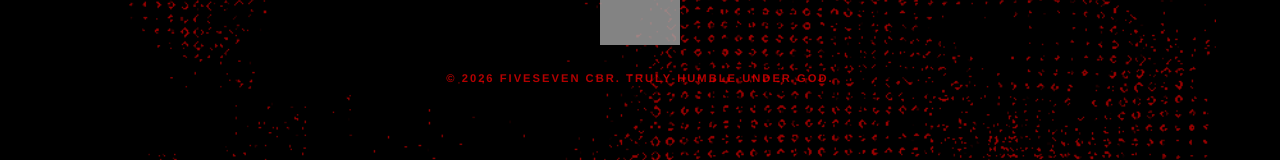
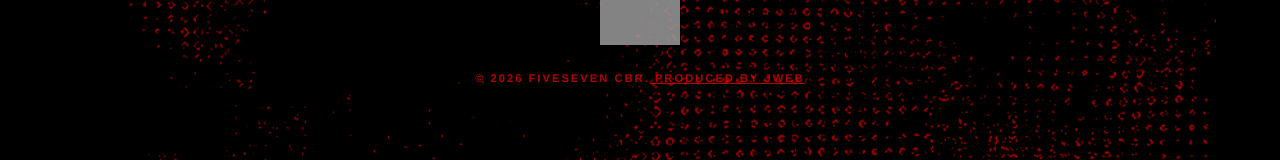
Before and after one commit to jacopolerro/sitoswag, a React (Vite) app: page / in a window 1280 px wide. Shown: the part 5917-6077 px from the top of the page. Built offline with nearby package versions, Linux system fonts and the light colour scheme; grey boxes are pictures that could not be loaded.

Commit message:
update footer: replaced truly humble with produced by jweb link

```diff
--- a/src/App.css
+++ b/src/App.css
@@ -601,6 +601,16 @@ section {
   opacity: 0.7;
 }
 
+.jweb-link {
+  color: inherit;
+  text-decoration: underline;
+  transition: opacity 0.3s ease;
+}
+
+.jweb-link:hover {
+  opacity: 1;
+}
+
 /* SOUNDCLOUD PLAYER STYLES - SWAG REFINED */
 .soundcloud-container-swag {
   position: relative;
--- a/src/components/Social.tsx
+++ b/src/components/Social.tsx
@@ -35,7 +35,10 @@ export const Social = () => (
 
       <div className="social-footer-branding">
         <img src={j5Icon} alt="" className="footer-icon-swag" />
-        <p className="footer-copyright">© 2026 FIVESEVEN CBR. TRULY HUMBLE UNDER GOD.</p>
+        <p className="footer-copyright">
+          © 2026 FIVESEVEN CBR.
+          <a href="https://www.instagram.com/jweb.69?igsh=NnpqNXV0MmplenEx" target="_blank" rel="noopener noreferrer" className="jweb-link"> PRODUCED BY JWEB</a>
+        </p>
       </div>
     </div>
   </section>
```
